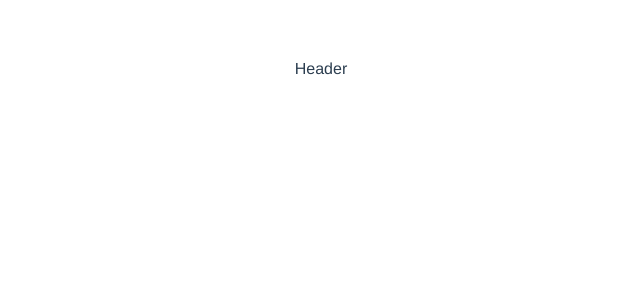
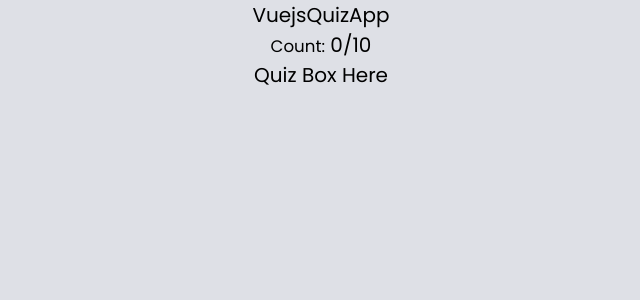
Before and after one commit to leamsigc/QuizAppVuejs, a Vue app: page / in a window 1280 px wide. Shown: the top 300 px of the page, without its empty margins (319-959 px from the left). Built offline with nearby package versions, Linux system fonts and the light colour scheme.

Commit message:
Create the QuizBox file and add global styles set color and fornt variables for the app

```diff
--- a/public/index.html
+++ b/public/index.html
@@ -5,6 +5,9 @@
     <meta http-equiv="X-UA-Compatible" content="IE=edge">
     <meta name="viewport" content="width=device-width,initial-scale=1.0">
     <link rel="icon" href="<%= BASE_URL %>favicon.ico">
+    <!-- Google Font for the app -->
+    <link href="https://fonts.googleapis.com/css?family=Poppins:300,400,700,900&display=swap" rel="stylesheet">
+    <!-- Google Font for the app -->
     <title>VueJS Quiz Application || Ismael Garcia Front-End Web Developer</title>
   </head>
   <body>
--- a/src/App.vue
+++ b/src/App.vue
@@ -1,27 +1,49 @@
 <template>
   <div id="app">
     <Header />
+    <QuizBox />
   </div>
 </template>
 
 <script>
 import Header from "./components/Header.vue";
+import QuizBox from "./components/QuizBox.vue";
 
 export default {
   name: "app",
   components: {
-    Header
+    Header,
+    QuizBox
   }
 };
 </script>
 
 <style>
+:root {
+  --main-font: "Poppins", sans-serif;
+
+  --white-color: #fff;
+  --backgound-color: #dee0e6;
+  --main-color: #134e6f;
+  --secondary-color: #ffa822;
+  --logo-color: #1ac0c6;
+}
+* {
+  padding: 0;
+  margin: 0;
+  box-sizing: border-box;
+}
+html,
+body {
+  font-size: 20px;
+  background: var(--backgound-color);
+}
 #app {
-  font-family: "Avenir", Helvetica, Arial, sans-serif;
+  font-family: var(--main-font);
   -webkit-font-smoothing: antialiased;
   -moz-osx-font-smoothing: grayscale;
   text-align: center;
-  color: #2c3e50;
-  margin-top: 60px;
+  color: var(--main-font);
+  height: 10vh;
 }
 </style>
--- a/src/components/Header.vue
+++ b/src/components/Header.vue
@@ -1,5 +1,11 @@
 <template>
-  <div>Header</div>
+  <header>
+    <div class="logo">VuejsQuizApp</div>
+    <div class="count">
+      <small>Count:</small>
+      0/10
+    </div>
+  </header>
 </template>
 
 <script>
--- /dev/null
+++ b/src/components/QuizBox.vue
@@ -0,0 +1,12 @@
+<template>
+  <div>Quiz Box Here</div>
+</template>
+
+<script>
+export default {
+  name: "QuizBox"
+};
+</script>
+
+<style>
+</style>
```
Also changed, not shown: src/assets/logo.png (deleted).
